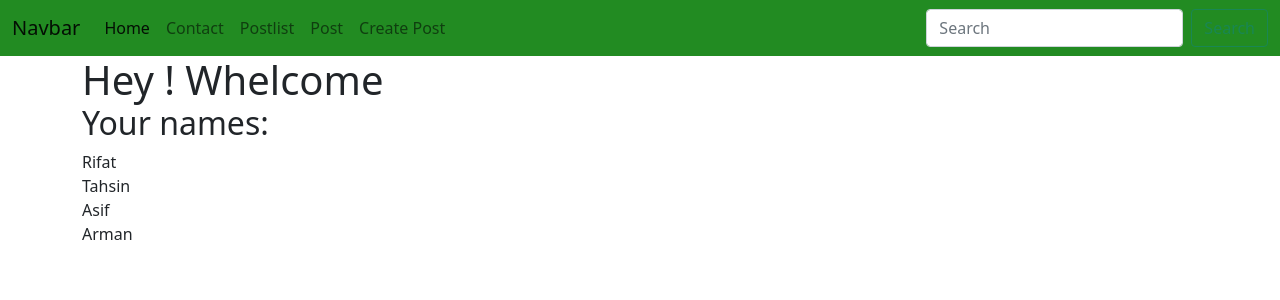
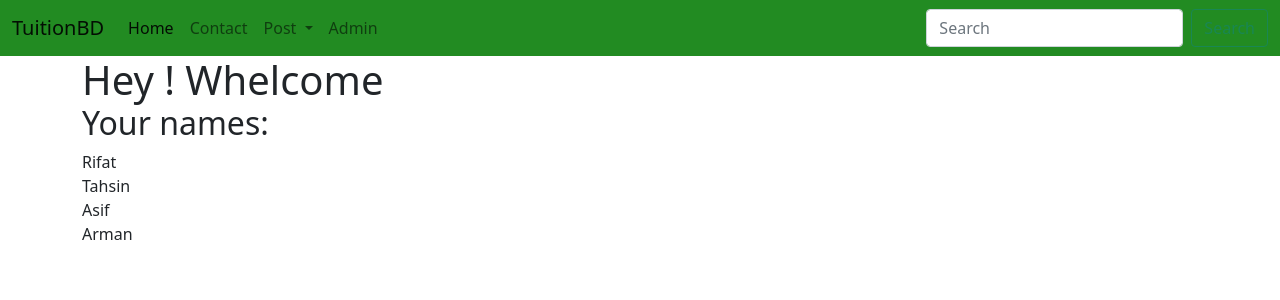
Before and after one commit to RafsanRifat/Django_practice, a Django app: page / in a window 1280 px wide. Shown: the top 300 px of the page. Run offline with Django 3.2, Linux system fonts and the light colour scheme.

Commit message:
basic.html page edited

```diff
--- a/Django_practice/urls.py
+++ b/Django_practice/urls.py
@@ -20,6 +20,6 @@ from django.conf import settings
 from django.conf.urls.static import static
 
 urlpatterns = [
-                  path('admin/', admin.site.urls),
+                  path('admin/', admin.site.urls, name='admin'),
                   path('', include('myapp.urls'))
               ] + static(settings.MEDIA_URL, document_root=settings.MEDIA_ROOT)
--- a/templates/basic.html
+++ b/templates/basic.html
@@ -21,7 +21,7 @@
 <body>
 <nav class="navbar navbar-expand-lg navbar-light bg-light" style="background: forestgreen !important;">
     <div class="container-fluid">
-        <a class="navbar-brand" href="#">Navbar</a>
+        <a class="navbar-brand" href="{% url 'home' %}">TuitionBD</a>
         <button class="navbar-toggler" type="button" data-bs-toggle="collapse" data-bs-target="#navbarSupportedContent"
                 aria-controls="navbarSupportedContent" aria-expanded="false" aria-label="Toggle navigation">
             <span class="navbar-toggler-icon"></span>
@@ -34,14 +34,22 @@
                 <li class="nav-item">
                     <a class="nav-link" href="{% url 'contact' %}">Contact</a>
                 </li>
-                <li class="nav-item">
-                    <a class="nav-link" href="{% url 'postlistview' %}">Postlist</a>
+                <li class="nav-item dropdown">
+                    <a class="nav-link dropdown-toggle" href="#" id="navbarDropdown" role="button"
+                       data-bs-toggle="dropdown" aria-expanded="false">
+                        Post
+                    </a>
+                    <ul class="dropdown-menu" aria-labelledby="navbarDropdown">
+                        <li><a class="dropdown-item" href="{% url 'postlistview' %}">post list</a></li>
+                        <li><a class="dropdown-item" href="{% url 'post' %}">view post</a></li>
+                        <li>
+                            <hr class="dropdown-divider">
+                        </li>
+                        <li><a class="dropdown-item" href="{% url 'postcreate' %}">create post</a></li>
+                    </ul>
                 </li>
                 <li class="nav-item">
-                    <a href="{% url 'post' %}" class="nav-link">Post</a>
-                </li>
-                <li class="nav-item">
-                    <a href="{% url 'postcreate' %}" class="nav-link">Create Post</a>
+                    <a href="/admin/" class="nav-link" target="_blank">Admin</a>
                 </li>
             </ul>
             <form class="d-flex">
```
